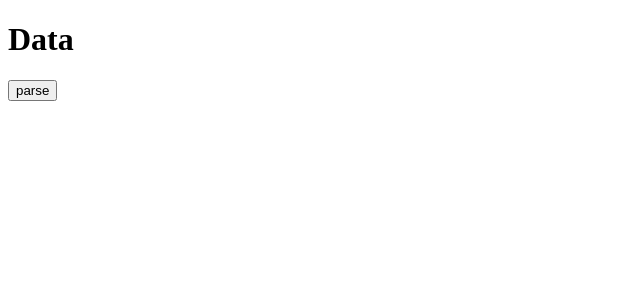
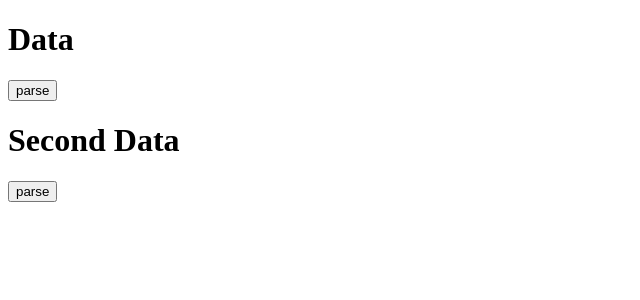
Before and after one commit to devdennisj/z-broadcast, a React (Vite) app: page / in a window 1280 px wide. Shown: the top 300 px of the page, without its empty margins (0-640 px from the left). Built offline with nearby package versions, Linux system fonts and the light colour scheme.

Commit message:
Adds second channel to show that the data doesn't get intermingled

```diff
--- a/src/App.tsx
+++ b/src/App.tsx
@@ -7,11 +7,24 @@ const schema = z.object({
 
 type Message = z.infer<typeof schema>;
 
+const secondSchema = z.object({
+  name: z.string(),
+  age: z.number(),
+});
+
+type SecondMessage = z.infer<typeof secondSchema>;
+
 function App() {
   const { data, postMessage } = useChannel<Message>({
     name: "new_test_channel",
     schema,
   });
+
+  const { data: secondData, postMessage: postSecondMessage } =
+    useChannel<SecondMessage>({
+      name: "second_test_channel",
+      schema: secondSchema,
+    });
 
   return (
     <>
@@ -25,6 +38,17 @@ function App() {
       >
         parse
       </button>
+
+      <h1>Second Data</h1>
+      <pre>{JSON.stringify(secondData, null, 2)}</pre>
+      <button
+        type="button"
+        onClick={() => {
+          postSecondMessage({ name: "blargh", age: 10 });
+        }}
+      >
+        parse
+      </button>
     </>
   );
 }
```
